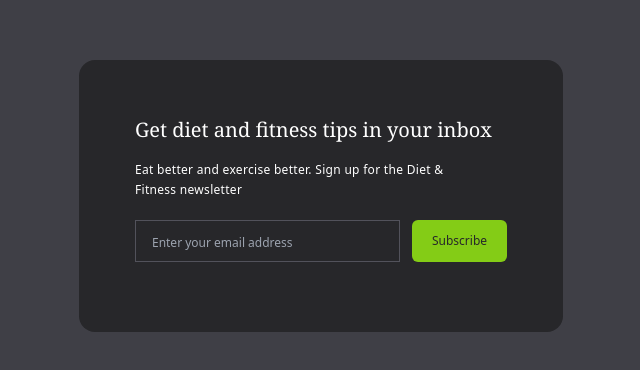
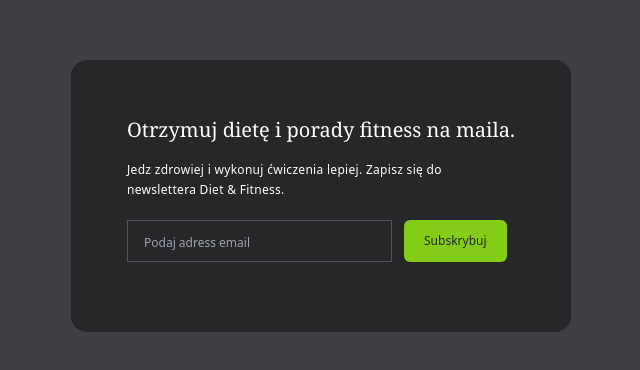
Before and after one commit to tranquilopablo/tailwind_first_projects, a plain HTML site: page mini-projects/email-subscribe/index.html in a window 1280 px wide. Shown: the part 204-574 px from the top of the page, without its empty margins (319-959 px from the left). Drawn offline with nearby package versions, Linux system fonts and the light colour scheme.

Commit message:
update subskrypcja email project

```diff
--- a/mini-projects/email-subscribe/index.html
+++ b/mini-projects/email-subscribe/index.html
@@ -5,7 +5,7 @@
     <meta http-equiv="X-UA-Compatible" content="IE=edge" />
     <meta name="viewport" content="width=device-width, initial-scale=1.0" />
     <script src="https://cdn.tailwindcss.com"></script>
-    <title>email subscribe</title>
+    <title>Subskrypcja email</title>
   </head>
   <body>
     <div class="flex items-center justify-center h-screen bg-zinc-700">
@@ -20,23 +20,27 @@
             <h2
               class="font-serif text-xl font-medium text-center text-white md:text-left"
             >
-              Get diet and fitness tips in your inbox
+              Otrzymuj dietę i porady fitness na maila.
             </h2>
             <p
               class="max-w-xs my-4 text-xs leading-5 tracking-wide text-center text-white md:text-left"
             >
-              Eat better and exercise better. Sign up for the Diet & Fitness
-              newsletter
+              Jedz zdrowiej i wykonuj ćwiczenia lepiej. Zapisz się do
+              newslettera Diet & Fitness.
             </p>
             <div
               class="flex flex-col mt-5 space-y-4 md:space-x-3 md:flex-row md:space-y-0"
             >
               <input
                 type="text"
-                placeholder="Enter your email address"
+                placeholder="Podaj adress email"
                 class="p-2 px-4 text-center text-white bg-zinc-800 border border-zinc-600 placeholder:text-xs placeholder:text-center md:text-left placeholder:md:text-left focus:outline-none"
               />
-              <button class="px-5 py-3 text-xs rounded-md text-zinc-800 bg-lime-500 hover:bg-lime-700 hover:text-white duration-500  ">Subscribe</button>
+              <button
+                class="px-5 py-3 text-xs rounded-md text-zinc-800 bg-lime-500 hover:bg-lime-700 hover:text-white duration-500"
+              >
+                Subskrybuj
+              </button>
             </div>
           </div>
         </div>
```
